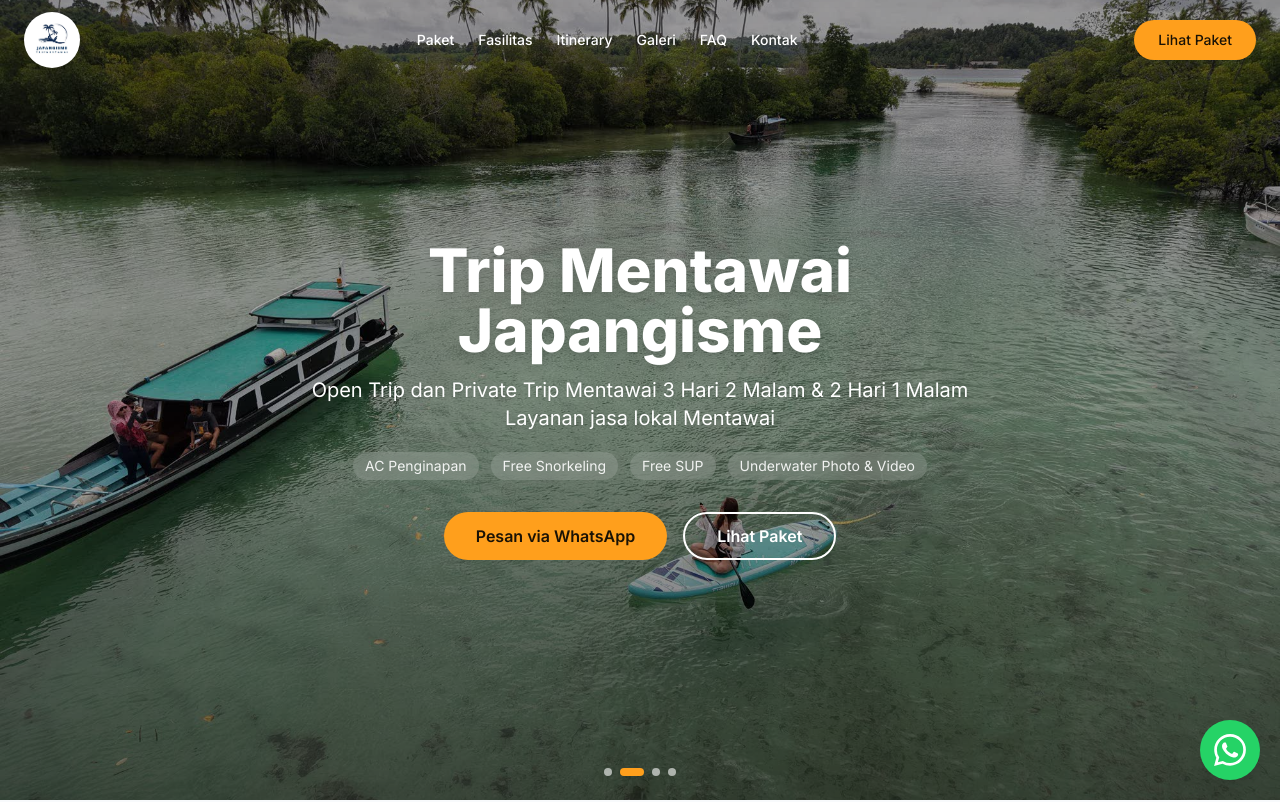
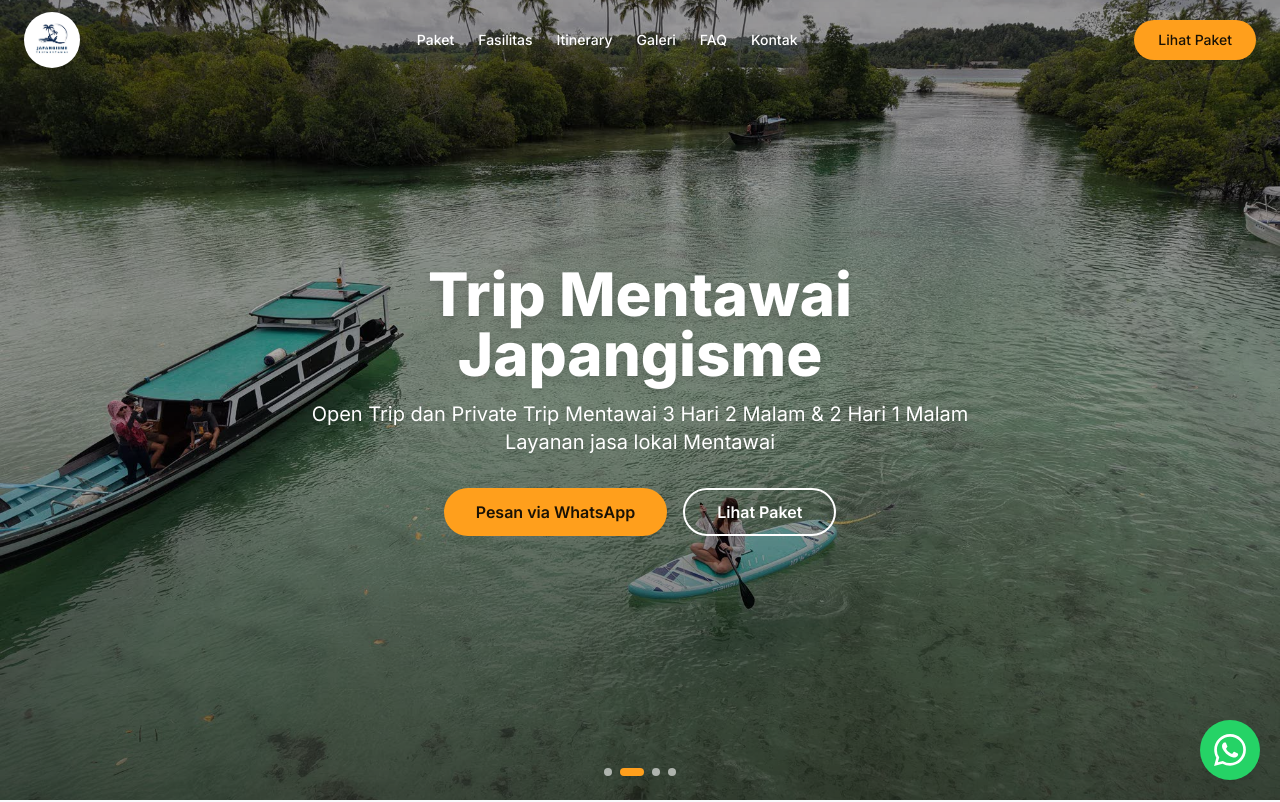
Before and after one commit to zikriaulia28/mentawai-japangisme, a Next.js app: page / in a window 1280 px wide. Shown: the top 802 px of the page. Built offline with nearby package versions, Linux system fonts and the light colour scheme; no server answers.

Commit message:
refactor: remove trust section from Hero data

```diff
--- a/src/components/sections/HeroSection.tsx
+++ b/src/components/sections/HeroSection.tsx
@@ -63,17 +63,6 @@
           </motion.div>
         </AnimatePresence>
 
-        <div className="mt-5 flex flex-wrap items-center justify-center gap-3 text-xs text-white/90 sm:text-sm">
-          {HERO.trust.map((t) => (
-            <span
-              key={t}
-              className="rounded-full bg-white/15 px-3 py-1 backdrop-blur"
-            >
-              {t}
-            </span>
-          ))}
-        </div>
-
         <div className="mt-8 flex flex-wrap items-center justify-center gap-4">
           <a
             href={BRAND.waUrl}
--- a/src/lib/data.ts
+++ b/src/lib/data.ts
@@ -29,12 +29,6 @@
     "/hero/hero-2.jpg",
     "/hero/hero-3.jpg",
     "/hero/hero-4.jpg",
-  ],
-  trust: [
-    "AC Penginapan",
-    "Free Snorkeling",
-    "Free SUP",
-    "Underwater Photo & Video",
   ],
 };
 
```
